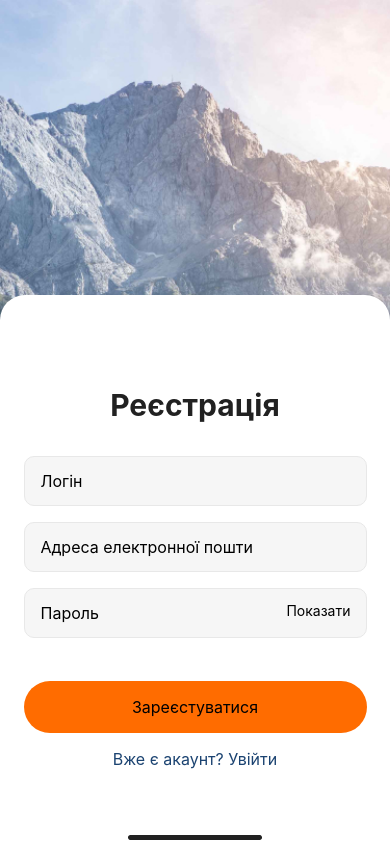
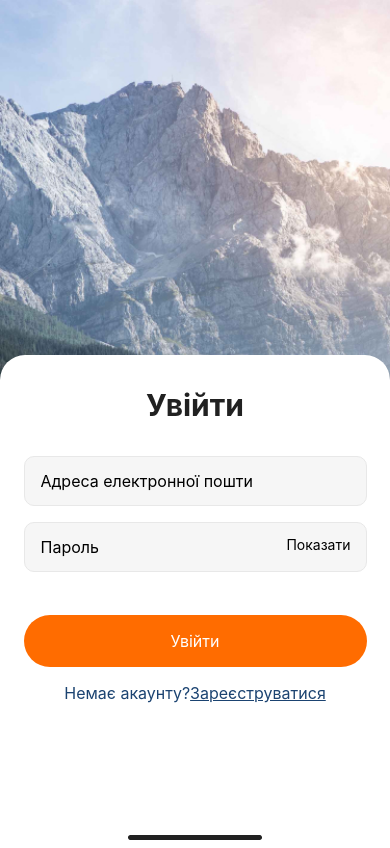
Before and after one commit to Goingforth/goit-react-native6_fin, a React Native app: screen / in a window 390 px wide. Built offline with nearby package versions, Linux system fonts and the light colour scheme.

Commit message:
LoginScreen

```diff
--- a/App.js
+++ b/App.js
@@ -1,12 +1,14 @@
 import { StatusBar } from "expo-status-bar";
 import { StyleSheet, Text, View } from "react-native";
 import RegistrationScreen from "./Screens/RegistrationScreen";
+import LoginScreen from "./Screens/LoginScreen";
 
 export default function App() {
   return (
     <View>
       <View style={styles.container}>
-        <RegistrationScreen />
+        {/* <RegistrationScreen /> */}
+        <LoginScreen />
       </View>
     </View>
   );
--- a/Screens/LoginScreen.js
+++ b/Screens/LoginScreen.js
@@ -0,0 +1,130 @@
+import {
+  ImageBackground,
+  SafeAreaView,
+  StyleSheet,
+  Dimensions,
+  Text,
+  View,
+  TextInput,
+  TouchableOpacity,
+  Pressable,
+} from "react-native";
+
+import image from "./Images/bg_photo.jpg";
+import HomeIndicator from "../Components/HomeIndicators/HomeIndicator";
+
+const screenHeight = Dimensions.get("window").height;
+const screenWidth = Dimensions.get("window").width;
+
+const LoginScreen = () => {
+  return (
+    <SafeAreaView>
+      <ImageBackground
+        source={image}
+        resizeMode="cover"
+        style={styles.imgBackGround}
+      >
+        <View style={styles.container}>
+          <Text style={styles.header}>Увійти</Text>
+
+          <TextInput
+            style={styles.input}
+            placeholder="Адреса електронної пошти"
+          />
+
+          <View>
+            <TextInput style={styles.input} placeholder="Пароль" />
+            <Pressable style={styles.verifyButton}>
+              <Text>Показати</Text>
+            </Pressable>
+          </View>
+
+          <View style={styles.styleRegistrBtn}>
+            <TouchableOpacity>
+              {/* onPress={this.onPressButton} */}
+              <Text style={styles.textButton}>Увійти</Text>
+            </TouchableOpacity>
+          </View>
+
+          <Text style={styles.login}>
+            Немає акаунту?
+            <Text style={styles.registr}>Зареєструватися</Text>
+          </Text>
+          <HomeIndicator />
+        </View>
+      </ImageBackground>
+    </SafeAreaView>
+  );
+};
+export default LoginScreen;
+
+const styles = StyleSheet.create({
+  container: {
+    flex: 1,
+    display: "flex",
+    position: "absolute",
+
+    bottom: 0,
+
+    alignItems: "center",
+    width: screenWidth,
+    height: 489,
+    backgroundColor: "#FFF",
+    borderTopLeftRadius: 25,
+    borderTopRightRadius: 25,
+  },
+  imgBackGround: {
+    height: screenHeight,
+    width: screenWidth,
+    //height: 812,
+  },
+  header: {
+    fontSize: 30,
+    fontWeight: "bold",
+    color: "#212121",
+
+    marginTop: 32,
+    marginBottom: 33,
+  },
+  input: {
+    height: 50,
+    width: 343,
+    marginBottom: 16,
+    padding: 16,
+    borderWidth: 1,
+    borderColor: "#e8e8e8",
+    borderRadius: 10,
+    fontSize: 16,
+
+    backgroundColor: "#F6F6F6",
+  },
+  styleRegistrBtn: {
+    alignItems: "center",
+    backgroundColor: "#FF6C00",
+
+    width: 343,
+    paddingTop: 16,
+    paddingBottom: 16,
+    marginTop: 27,
+    marginBottom: 16,
+    borderRadius: 32,
+  },
+  login: {
+    marginBottom: 111,
+    color: "#1B4371",
+    fontSize: 16,
+  },
+  textButton: {
+    fontSize: 16,
+    color: "#FFF",
+  },
+  verifyButton: {
+    position: "absolute",
+    justifyContent: "center",
+    top: 14,
+    right: 16,
+  },
+  registr: {
+    textDecorationLine: "underline",
+  },
+});
--- a/Screens/RegistrationScreen.js
+++ b/Screens/RegistrationScreen.js
@@ -115,6 +115,7 @@ const styles = StyleSheet.create({
   },
   textButton: {
     fontSize: 16,
+    color: "#FFF",
   },
   verifyButton: {
     position: "absolute",
```
Also changed, not shown: Components/HomeIndicators/HomeIndicator.js (+2 -11 lines).
